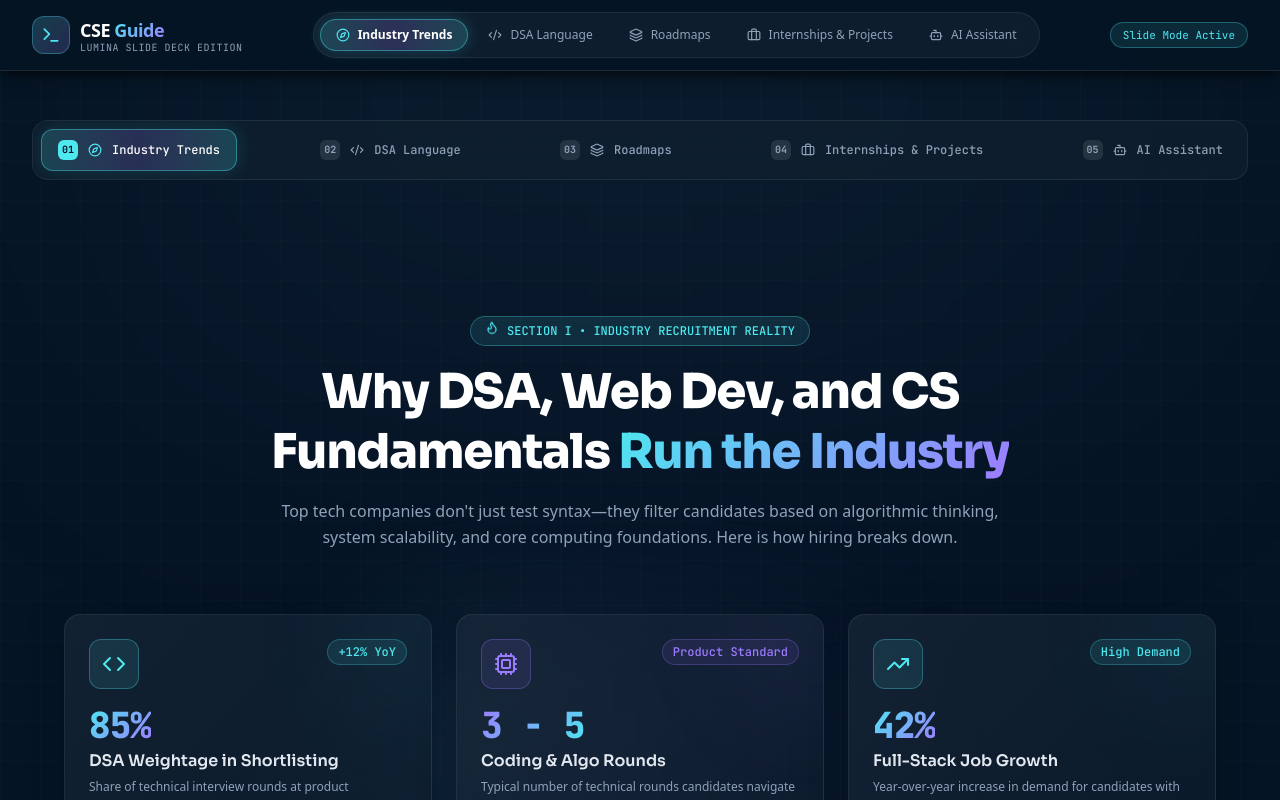
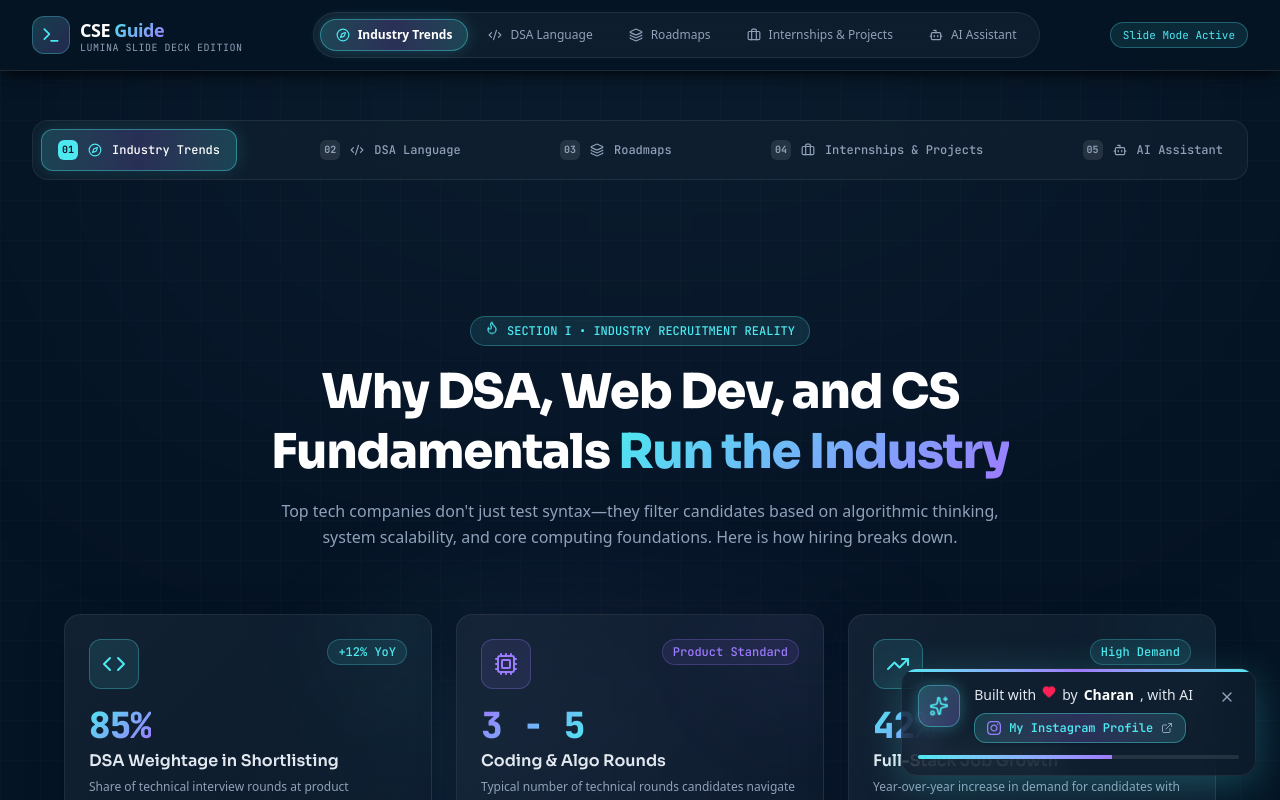
Before and after one commit to Charan610/cse-website, a Next.js app: page / in a window 1280 px wide. Shown: the top 800 px of the page. Built offline with nearby package versions, Linux system fonts and the light colour scheme.

Commit message:
Extend Toast duration to 15s with animated progress bar and glowing Instagram link

```diff
--- a/src/components/Toast.tsx
+++ b/src/components/Toast.tsx
@@ -2,15 +2,16 @@
 
 import React, { useState, useEffect } from "react";
 import { motion, AnimatePresence } from "framer-motion";
-import { Heart, X, Sparkles, Camera } from "lucide-react";
+import { Heart, X, Sparkles, ExternalLink } from "lucide-react";
 
 export function Toast() {
   const [isVisible, setIsVisible] = useState(true);
 
   useEffect(() => {
+    // Keep visible for 15 seconds so users can easily see & tap Instagram link
     const timer = setTimeout(() => {
       setIsVisible(false);
-    }, 5000);
+    }, 15000);
 
     return () => clearTimeout(timer);
   }, []);
@@ -19,37 +20,38 @@ export function Toast() {
     <AnimatePresence>
       {isVisible && (
         <motion.div
-          initial={{ opacity: 0, y: 40, scale: 0.95 }}
+          initial={{ opacity: 0, y: 50, scale: 0.9 }}
           animate={{ opacity: 1, y: 0, scale: 1 }}
           exit={{ opacity: 0, y: 20, scale: 0.95 }}
           transition={{ type: "spring", stiffness: 350, damping: 25 }}
           className="fixed bottom-5 right-5 sm:bottom-6 sm:right-6 z-50 max-w-sm w-[calc(100vw-2.5rem)] sm:w-auto"
         >
-          <div className="relative p-4 rounded-2xl glass-panel bg-[#0d101a]/90 border border-[#4de8f0]/30 shadow-2xl backdrop-blur-xl group overflow-hidden">
-            {/* Subtle top glow line */}
-            <div className="absolute top-0 left-0 right-0 h-[2px] bg-gradient-to-r from-[#4de8f0] via-[#9d7bff] to-[#4de8f0]" />
+          <div className="relative p-4 rounded-2xl glass-panel bg-[#09111e]/95 border border-[#4de8f0]/40 shadow-[0_10px_40px_rgba(77,232,240,0.25)] backdrop-blur-2xl group overflow-hidden">
+            {/* Top Cyan-to-Violet Animated Glow Line */}
+            <div className="absolute top-0 left-0 right-0 h-[2.5px] bg-gradient-to-r from-[#4de8f0] via-[#9d7bff] to-[#4de8f0] animate-pulse" />
 
-            <div className="flex items-start gap-3">
-              <div className="p-2 rounded-xl bg-gradient-to-br from-[#4de8f0]/20 to-[#9d7bff]/20 text-[#4de8f0] border border-[#4de8f0]/30 shrink-0">
-                <Sparkles className="w-5 h-5 animate-pulse" />
+            <div className="flex items-start gap-3.5">
+              <div className="p-2.5 rounded-xl bg-gradient-to-br from-[#4de8f0]/25 to-[#9d7bff]/25 text-[#4de8f0] border border-[#4de8f0]/40 shrink-0 shadow-[0_0_15px_rgba(77,232,240,0.3)]">
+                <Sparkles className="w-5 h-5 animate-spin" style={{ animationDuration: "6s" }} />
               </div>
 
-              <div className="flex-1 min-w-0 pr-4">
-                <div className="flex items-center gap-1.5 text-sm font-medium text-slate-200">
-                  Built with <Heart className="w-3.5 h-3.5 text-rose-500 fill-rose-500 inline" /> by <span className="font-semibold text-white">Charan</span>, with AI
+              <div className="flex-1 min-w-0 pr-2 space-y-2">
+                <div className="flex items-center gap-1.5 text-xs sm:text-sm font-medium text-slate-200">
+                  Built with <Heart className="w-3.5 h-3.5 text-rose-500 fill-rose-500 inline animate-bounce" /> by{" "}
+                  <span className="font-bold text-white font-sora">Charan</span>, with AI
                 </div>
 
                 <a
                   href="https://instagram.com/PLACEHOLDER"
                   target="_blank"
                   rel="noopener noreferrer"
-                  className="mt-2 inline-flex items-center gap-1.5 text-xs font-medium text-[#4de8f0] hover:text-[#9d7bff] transition-colors group/link"
+                  className="inline-flex items-center gap-2 px-3 py-1.5 rounded-xl bg-gradient-to-r from-[#4de8f0]/15 via-[#9d7bff]/20 to-[#4de8f0]/15 border border-[#4de8f0]/40 text-xs font-mono font-semibold text-[#4de8f0] hover:text-white hover:border-[#4de8f0] transition-all group/link shadow-sm hover:shadow-[0_0_20px_rgba(77,232,240,0.3)]"
                 >
-                  <svg className="w-3.5 h-3.5 group-hover/link:scale-110 transition-transform fill-current" viewBox="0 0 24 24">
+                  <svg className="w-3.5 h-3.5 text-[#9d7bff] group-hover/link:text-[#4de8f0] transition-colors fill-current" viewBox="0 0 24 24">
                     <path d="M12 2.163c3.204 0 3.584.012 4.85.07 3.252.148 4.771 1.691 4.919 4.919.058 1.265.069 1.645.069 4.849 0 3.205-.012 3.584-.069 4.849-.149 3.225-1.664 4.771-4.919 4.919-1.266.058-1.644.07-4.85.07-3.204 0-3.584-.012-4.849-.07-3.26-.149-4.771-1.699-4.919-4.92-.058-1.265-.07-1.644-.07-4.849 0-3.204.013-3.583.07-4.849.149-3.227 1.664-4.771 4.919-4.919 1.266-.057 1.645-.069 4.849-.069zm0-2.163c-3.259 0-3.667.014-4.947.072-4.358.2-6.78 2.618-6.98 6.98-.059 1.281-.073 1.689-.073 4.948 0 3.259.014 3.668.072 4.948.2 4.358 2.618 6.78 6.98 6.98 1.281.058 1.689.072 4.948.072 3.259 0 3.668-.014 4.948-.072 4.354-.2 6.782-2.618 6.979-6.98.059-1.28.073-1.689.073-4.948 0-3.259-.014-3.667-.072-4.947-.196-4.354-2.617-6.78-6.979-6.98-1.281-.059-1.69-.073-4.949-.073zm0 5.838c-3.403 0-6.162 2.759-6.162 6.162s2.759 6.163 6.162 6.163 6.162-2.759 6.162-6.163c0-3.403-2.759-6.162-6.162-6.162zm0 10.162c-2.209 0-4-1.79-4-4 0-2.209 1.791-4 4-4s4 1.791 4 4c0 2.21-1.791 4-4 4zm6.406-11.845c-.796 0-1.441.645-1.441 1.44s.645 1.44 1.441 1.44c.795 0 1.439-.645 1.439-1.44s-.644-1.44-1.439-1.44z"/>
                   </svg>
-                  <span>My Instagram</span>
-                  <span className="text-[10px] text-slate-400 font-mono">(PLACEHOLDER)</span>
+                  <span>My Instagram Profile</span>
+                  <ExternalLink className="w-3 h-3 text-slate-400 group-hover/link:text-[#4de8f0] transition-colors" />
                 </a>
               </div>
 
@@ -61,6 +63,16 @@ export function Toast() {
                 <X className="w-4 h-4" />
               </button>
             </div>
+
+            {/* 15-second progress bar indicator */}
+            <div className="mt-3 w-full bg-white/10 h-1 rounded-full overflow-hidden">
+              <motion.div
+                initial={{ width: "100%" }}
+                animate={{ width: "0%" }}
+                transition={{ duration: 15, ease: "linear" }}
+                className="h-full bg-gradient-to-r from-[#4de8f0] to-[#9d7bff]"
+              />
+            </div>
           </div>
         </motion.div>
       )}
```
